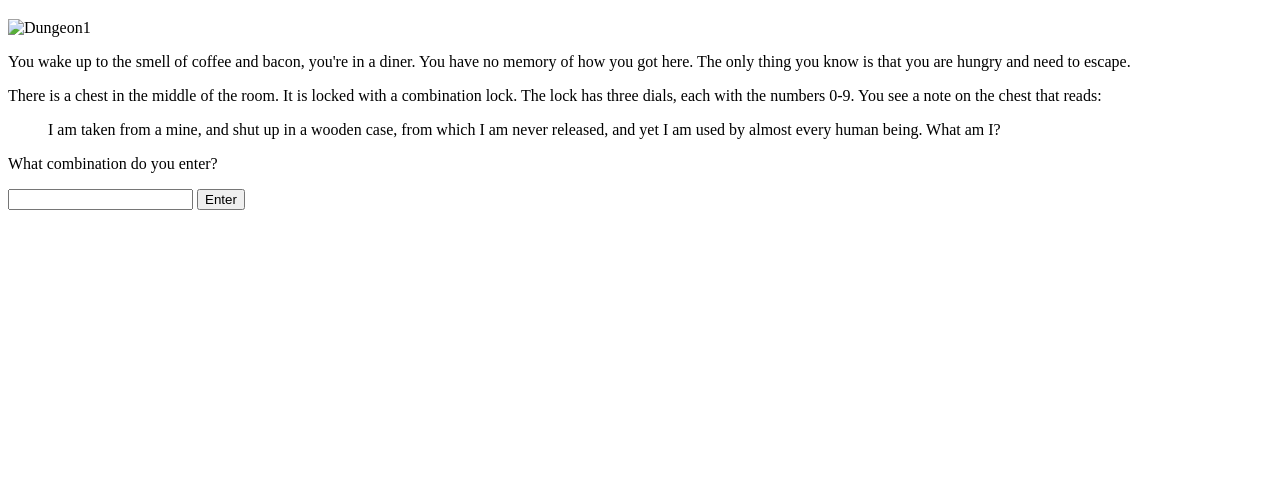
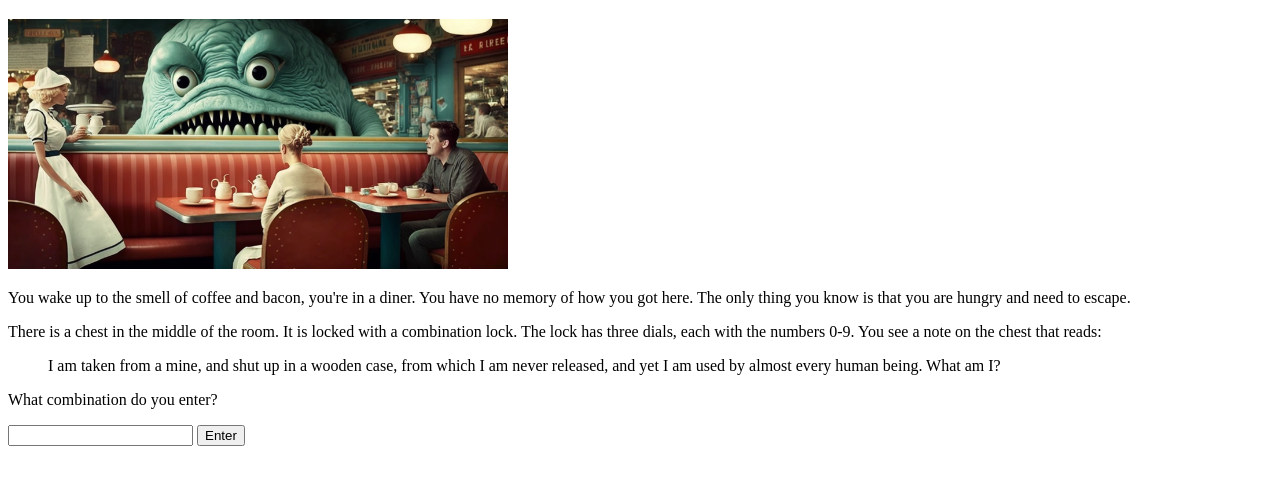
Before and after one commit to Easy-Jake/Over-Easy-AI-Games, a plain HTML site: page Diner Master/index.html in a window 1280 px wide. Shown: the part 61-546 px from the top of the page. Drawn offline with Linux system fonts and the light colour scheme.

Commit message:
Update index.html

```diff
--- a/Diner Master/index.html
+++ b/Diner Master/index.html
@@ -7,7 +7,7 @@
 
 	<h1>Escape The Diner</h1>
 
-	<img src="dungeon1.png" alt="Dungeon1" style="width:100%; max-width:500px;">
+	<img src="dungeon1.jpg" alt="Dungeon1" style="width:100%; max-width:500px;">
 
 	<p>You wake up to the smell of coffee and bacon, you're in a diner. You have no memory of how you got here. The only thing you know is that you are hungry and need to escape.</p>
 
```
